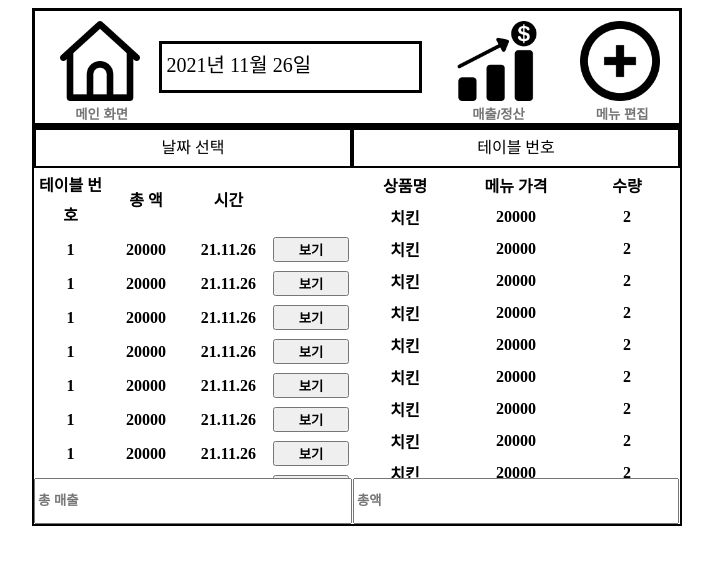
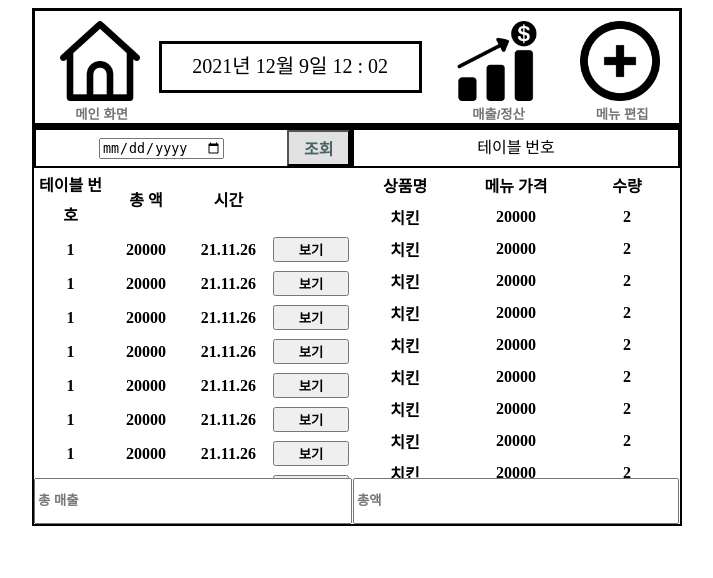
Before and after one commit to kiosksystem/pos, a Flask app: page /calc in a window 1280 px wide. Shown: the top 578 px of the page, without its empty margins (283-996 px from the left). Run offline with Flask 2, Linux system fonts and the light colour scheme.

Commit message:
[#45] feature: POS Calculate 날짜 선택 추가

```diff
--- a/static/css/Pos_calculate.css
+++ b/static/css/Pos_calculate.css
@@ -12,6 +12,21 @@
     height: 10%;
     line-height: 35px;
     text-align: center;
+}
+
+.select_day .select_date {
+
+}
+
+.select_day .date_btn {
+    float: right;
+	width: 20%;
+	height: 100%;
+	font-size: 16px;
+    background: #e1e1e1;
+	color: #4a6363;
+	font-weight: bold;
+	justify-content: center;
 }
 
 .calculate_view .daily_property {
--- a/static/css/header.css
+++ b/static/css/header.css
@@ -36,6 +36,8 @@
     padding: 5px;
     font-size: 20px;
     border: 3px solid black;
+    text-align: center;
+    line-height: 35px;
 }
 
 .header_btn .calculate_img {
--- a/templates/Pos_calculate.html
+++ b/templates/Pos_calculate.html
@@ -15,7 +15,15 @@
             <div id="Pos_form">
                 <div class="menu_left">
                    <div class="calculate_view">
-                        <div class="select_day">날짜 선택</div>
+                        <div class="select_day">
+                            <input type="date" class="select_date" id="date_from" name="date_from">
+                            <button type="submit" id="date_btn" class="date_btn" onclick="search_date()">조회</button>
+                            <script type="text/javascript">
+                                function search_date() {
+
+                                }
+                            </script>
+                        </div>
                         <table class="daily_property">
                             <tbody>
                                 <tr>
--- a/templates/common/header.html
+++ b/templates/common/header.html
@@ -10,7 +10,25 @@
                     <input class="text" placeholder="메인 화면" disabled>
                 </div>
 
-                <div class="now_times">2021년 11월 26일</div>
+                <div class="now_times">
+                    <span id="now_date"></span>
+                </div>
+                <script>
+                    var Target = document.getElementById("now_date");
+                    function clock() {
+                        var time = new Date();
+                        var year = time.getFullYear();
+                        var month = time.getMonth() + 1; //getMonth는 0~11까지의 값을 반환
+                        var day = time.getDate();
+                        var hours = time.getHours();
+                        var minutes = time.getMinutes();
+
+                        Target.innerText =
+                        `${year}년 ${month}월 ${day}일 ${hours < 10 ? `0${hours}` : hours} : ${minutes < 10 ? `0${minutes}` : minutes}`;
+                    }
+                    clock();
+                    setInterval(clock, 1000); // 1초마다 실행
+                </script>
 
                 <div class="header_btn">
                     <a href="/calc"><img class="calculate_img" src="../../static/img/Sales_icon.png"></a>
```
